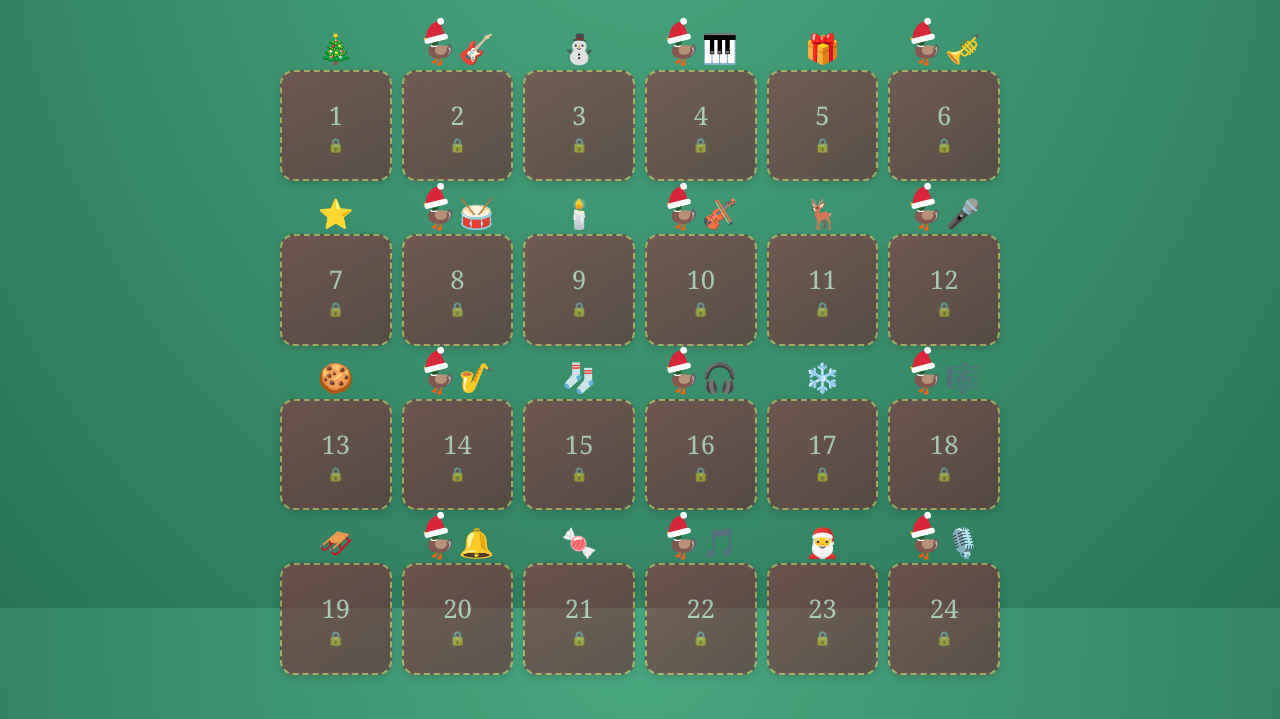
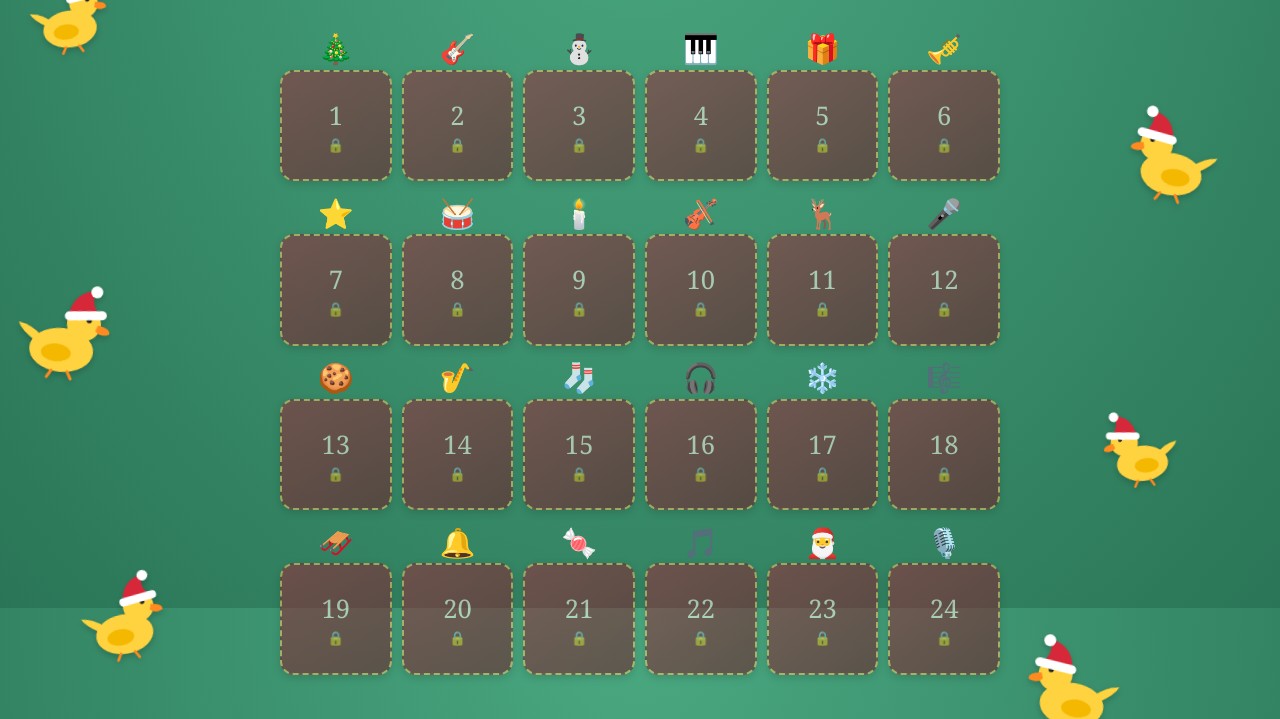
Before and after one commit to maigiuli/avvento, a plain HTML site: page index.html in a window 1280 px wide. Shown: the part 192-911 px from the top of the page. Drawn offline with Linux system fonts and the light colour scheme.

Commit message:
Add files via upload

```diff
--- a/index.html
+++ b/index.html
@@ -8,7 +8,10 @@
 <style>
 *{box-sizing:border-box}
 :root{--gold:#f2c75c;--card:#9b2a3a;--card2:#6e1a27;--text:#fff8ea;--muted:#d7e8dd}
-body{margin:0;min-height:100vh;background:radial-gradient(ellipse at top,#4aa981 0%,#2a7557 100%) fixed;color:var(--text);font-family:Georgia,"Times New Roman",serif;padding:22px 14px 44px}
+body{position:relative;overflow-x:hidden;margin:0;min-height:100vh;background:radial-gradient(ellipse at top,#4aa981 0%,#2a7557 100%) fixed;color:var(--text);font-family:Georgia,"Times New Roman",serif;padding:22px 14px 44px}
+#bg{position:absolute;inset:0;overflow:hidden;pointer-events:none;z-index:0}
+#bg svg{position:absolute;filter:drop-shadow(0 3px 3px rgba(0,0,0,.2))}
+header,.bar,#status,.grid{position:relative;z-index:1}
 header{text-align:center;max-width:720px;margin:0 auto 14px}
 h1{font-size:clamp(1.7rem,6vw,2.6rem);margin:.1em 0 .2em;color:var(--gold);text-shadow:0 2px 0 rgba(0,0,0,.25)}
 #staff{display:block;width:100%;max-width:460px;margin:0 auto}
@@ -19,8 +22,6 @@ h1{font-size:clamp(1.7rem,6vw,2.6rem);margin:.1em 0 .2em;color:var(--gold);text-
 @media (min-width:600px){.grid{grid-template-columns:repeat(6,1fr)}}
 .cell{display:flex;flex-direction:column;align-items:center;gap:4px}
 .deco{font-size:1.8rem;line-height:1.2;height:2.3rem;display:flex;align-items:flex-end;justify-content:center;gap:2px}
-.duck{position:relative;display:inline-block}
-.duck svg{position:absolute;width:.95em;left:.02em;top:-.42em;transform:rotate(-14deg);pointer-events:none}
 .box{width:100%;aspect-ratio:1;border:2px solid var(--gold);border-radius:14px;background:linear-gradient(145deg,var(--card),var(--card2));color:var(--text);font:inherit;font-size:1.6rem;cursor:pointer;display:flex;flex-direction:column;align-items:center;justify-content:center;gap:2px;box-shadow:0 3px 8px rgba(0,0,0,.25)}
 .box small{font-size:.85rem;color:var(--gold)}
 .box:hover:not(.locked){transform:translateY(-2px)}
@@ -35,6 +36,7 @@ dialog audio{width:100%;margin:8px 0}
 </style>
 </head>
 <body>
+<div id="bg"></div>
 <header>
   <h1>Calendario dell’Avvento</h1>
   <svg id="staff" viewBox="0 0 440 82" aria-hidden="true"></svg>
@@ -52,7 +54,6 @@ dialog audio{width:100%;margin:8px 0}
   var testMode = false;
   var XMAS = ['🎄','⛄','🎁','⭐','🕯️','🦌','🍪','🧦','❄️','🛷','🍬','🎅'];
   var INSTR = ['🎸','🎹','🎺','🥁','🎻','🎤','🎷','🎧','🎼','🔔','🎵','🎙️'];
-  var HAT = '<svg viewBox="0 0 24 20"><path d="M2 17 Q6 2 18 3 L20 17Z" fill="#d62839"/><rect x="1" y="15" width="21" height="5" rx="2.5" fill="#fff"/><circle cx="19" cy="3.5" r="3" fill="#fff"/></svg>';
   var grid = document.getElementById('grid'), dlg = document.getElementById('dlg'), statusEl = document.getElementById('status');
   var pad = function(n){ return ('0' + n).slice(-2); };
 
@@ -78,15 +79,18 @@ dialog audio{width:100%;margin:8px 0}
 
   function deco(n){
     var d = document.createElement('div'); d.className = 'deco';
-    if (n % 2 === 1){ d.textContent = XMAS[(n - 1) / 2]; }
-    else {
-      var duck = document.createElement('span'); duck.className = 'duck'; duck.textContent = '🦆';
-      duck.insertAdjacentHTML('beforeend', HAT);
-      var ins = document.createElement('span'); ins.textContent = INSTR[n / 2 - 1];
-      d.appendChild(duck); d.appendChild(ins);
-    }
+    d.textContent = (n % 2 === 1) ? XMAS[(n - 1) / 2] : INSTR[n / 2 - 1];
     return d;
   }
+
+  /* Papere con cappello di Babbo Natale, solo sullo sfondo */
+  var DUCK = '<svg viewBox="0 0 100 100"><path d="M24 62Q8 52 5 44Q20 46 30 57Z" fill="#ffd23f"/><ellipse cx="50" cy="68" rx="32" ry="22" fill="#ffd23f"/><ellipse cx="45" cy="71" rx="15" ry="9" fill="#f5b800"/><circle cx="70" cy="40" r="17" fill="#ffd23f"/><path d="M84 40q14 2 12 8q-8 4-14-2z" fill="#ff8a1f"/><circle cx="75" cy="36" r="2.6" fill="#222"/><path d="M54 31Q58 8 80 6Q73 18 86 31Z" fill="#d62839"/><rect x="50" y="27" width="42" height="9" rx="4.5" fill="#fff" transform="rotate(-6 71 31)"/><circle cx="80" cy="7" r="6" fill="#fff"/><path d="M42 89l-4 7M58 89l4 7" stroke="#ff8a1f" stroke-width="3" stroke-linecap="round"/></svg>';
+  [[ '18%','2%',84,-8,0 ],[ '33%','88%',96,10,1 ],[ '52%','1%',100,6,0 ],[ '66%','86%',80,-6,1 ],[ '84%','6%',90,-10,0 ],[ '91%','80%',100,8,1 ]].forEach(function(c){
+    var h = document.createElement('div'); h.innerHTML = DUCK; var v = h.firstChild;
+    v.style.top = c[0]; v.style.left = c[1]; v.style.width = c[2] + 'px';
+    v.style.transform = 'rotate(' + c[3] + 'deg)' + (c[4] ? ' scaleX(-1)' : '');
+    document.getElementById('bg').appendChild(v);
+  });
 
   function render(){
     grid.textContent = '';
```
